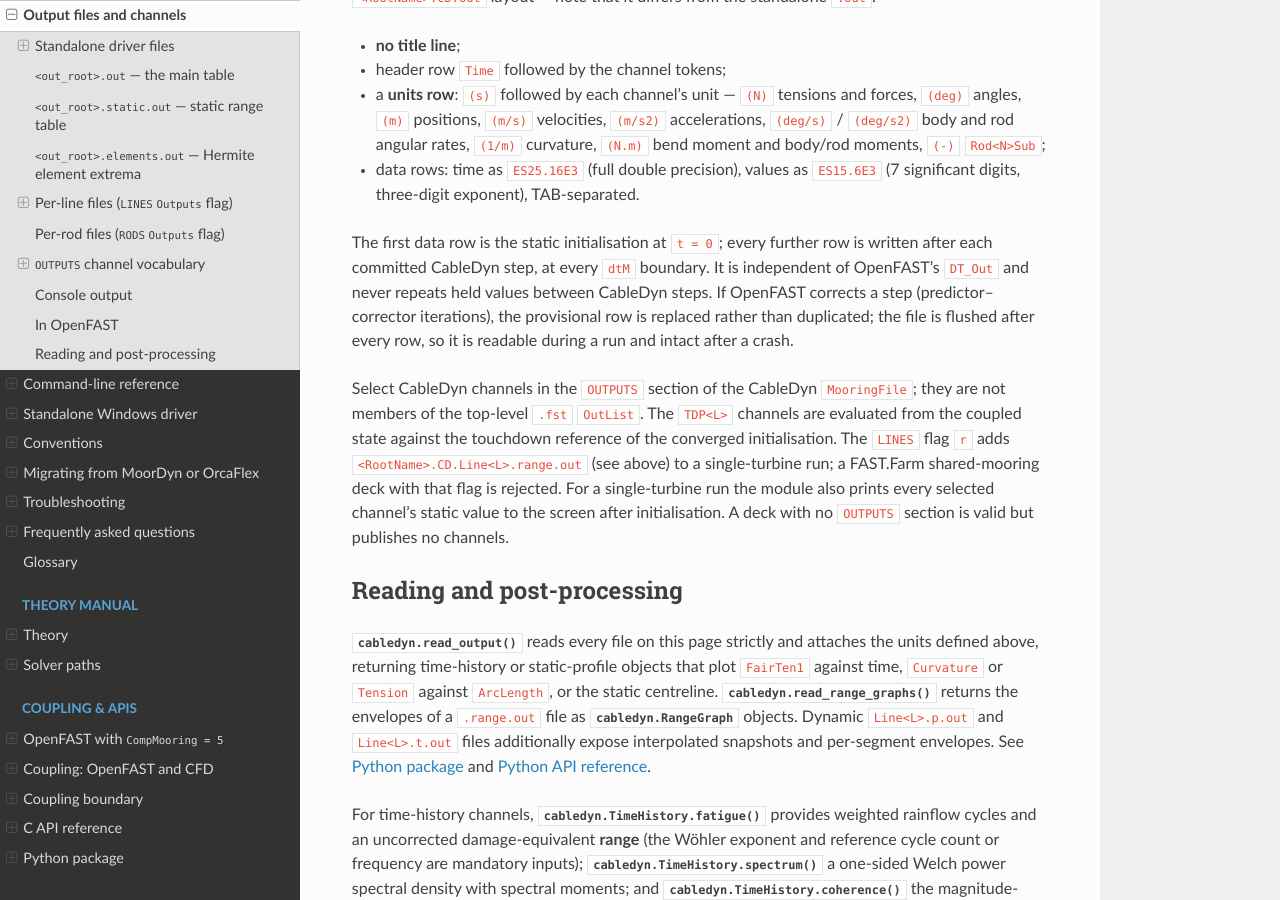
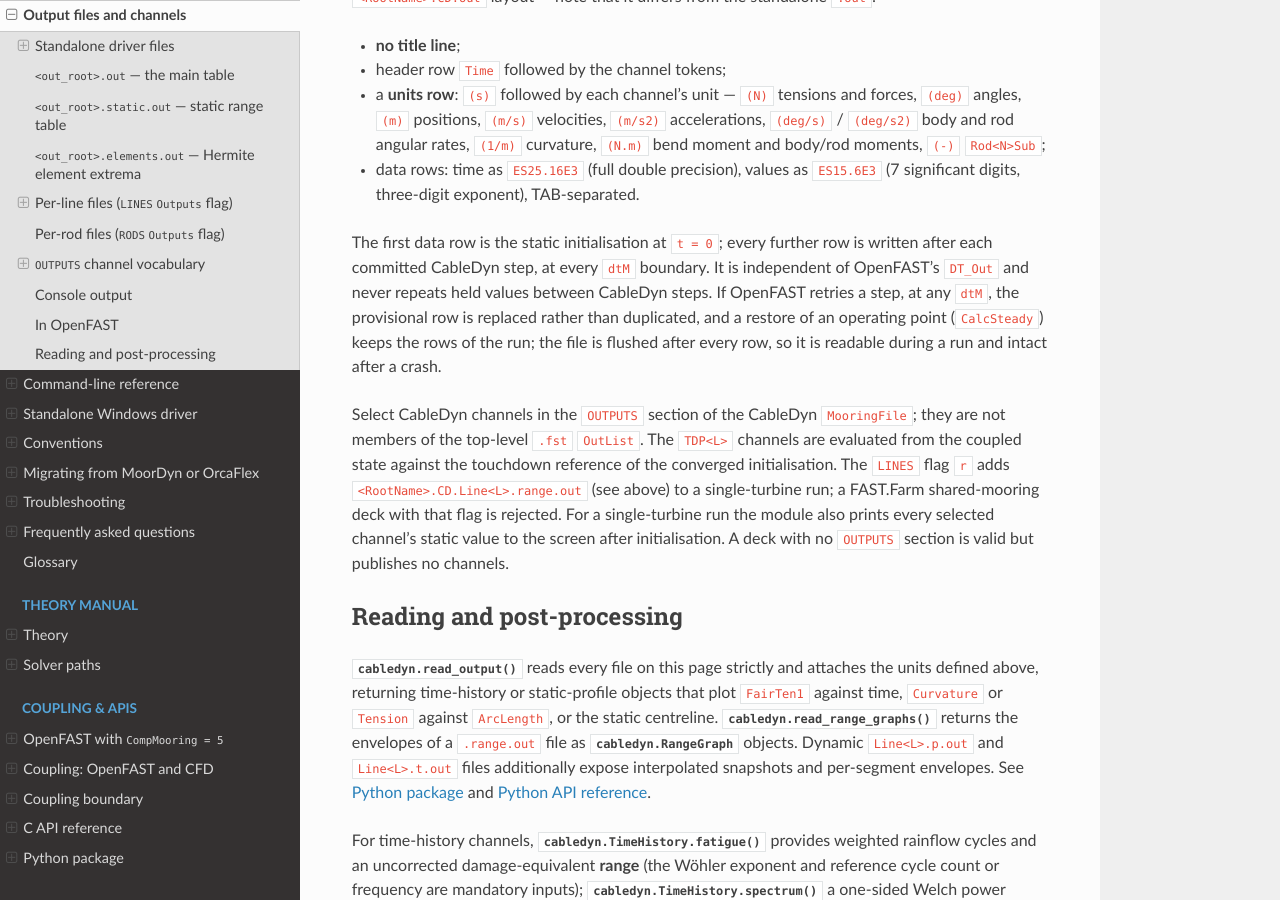
Before and after one commit to SMI-Lab-Inha/CableDyn, a Sphinx documentation site: the page built from doc/outputs.rst, in a window 1280 px wide and 900 px high, scrolled down 16383 px. Built offline with Sphinx 7.4.7 and the Read the Docs theme 3.1.0, drawn with Linux system fonts in a browser that asks for light colours; some of the changed text lies outside the part shown.

Commit message:
fix(openfast): retry a mooring step at any dtM/DT, keep a run through its restores
When the glue's solver retries a step it copies the states of the step's
start back over the predicted ones, the OtherState included. CableDyn took
that for a rewound checkpoint: at dtM = DT it rebuilt the whole model at
every retry, and at dtM > DT it stopped, because the retried call lies
inside the mooring interval and the rebuild accepts only a commit.

A retry is now recognised for what it is (step_retry) and takes the
aggregate's step-start snapshot, at any ratio. The load predictor, which
shifts once per mooring step, is mirrored again into the copied-back
OtherState. A retried step matches one that was never retried bit for bit.

That held at dtM = DT only after a change in the cable: an output probe
after the first pass cleared the cached committed force, and the restore
then dropped it, though the step had started from it. A restore now judges
the cache as it stood when the step began.

With retries gone from the rebuild, what remains in a run is the restore of
an operating point, so a restore no longer drops rows or range samples:
.CD.out and the range graphs run to the end of a CalcSteady run. They are
abandoned only if the run steps on from a restored state (resume_after_rewind).

A rebuild no longer writes .CD.static.out: its state is the checkpoint's, and
a restart overwrote the static equilibrium with it.

Signed-off-by: Jae Hoon Seo <jaehoon.seo@inha.ac.kr>

```diff
--- a/doc/outputs.rst
+++ b/doc/outputs.rst
@@ -390,7 +390,7 @@ step, once each whatever ``DT``, ``DT_Out`` and the correction iterations are; a
 corrects counts once, with its corrected state. The accumulators are double precision on every
 OpenFAST build and travel in the checkpoint, so a restart continues them. The file is written at
 the end of a run that completes, whenever the host ends it: at ``TMax``, at a steady state found
-by ``CalcSteady``, or at FAST.Farm's last whole ``DT_Low``. The title line gives the last sample.
+by ``CalcSteady``, or at FAST.Farm's last whole ``DT_Low``, and holds the samples up to there.
 The run removes a file left by an earlier run when it starts; a run that stops on an error, in any
 module, says so and leaves none. A turbine's own CableDyn instance in FAST.Farm (``CompMooring = 5``
 in its ``.fst``) writes ``<RootName>.T<n>.CD.Line<L>.range.out``. A FAST.Farm shared mooring and
@@ -1024,9 +1024,9 @@ output root:
 The first data row is the static initialisation at ``t = 0``; every further row is written after
 each committed CableDyn step, at every ``dtM`` boundary. It is independent of OpenFAST's ``DT_Out``
 and never repeats held values between
-CableDyn steps. If OpenFAST corrects a step (predictor–corrector iterations), the provisional row
-is replaced rather than duplicated; the file is flushed after every row, so it is readable during
-a run and intact after a crash.
+CableDyn steps. If OpenFAST retries a step, at any ``dtM``, the provisional row is replaced rather
+than duplicated, and a restore of an operating point (``CalcSteady``) keeps the rows of the run;
+the file is flushed after every row, so it is readable during a run and intact after a crash.
 
 Select CableDyn channels in the ``OUTPUTS`` section of the CableDyn ``MooringFile``; they are not
 members of the top-level ``.fst`` ``OutList``. The ``TDP<L>`` channels are evaluated from the
```
Also changed, not shown: 3 other files.
